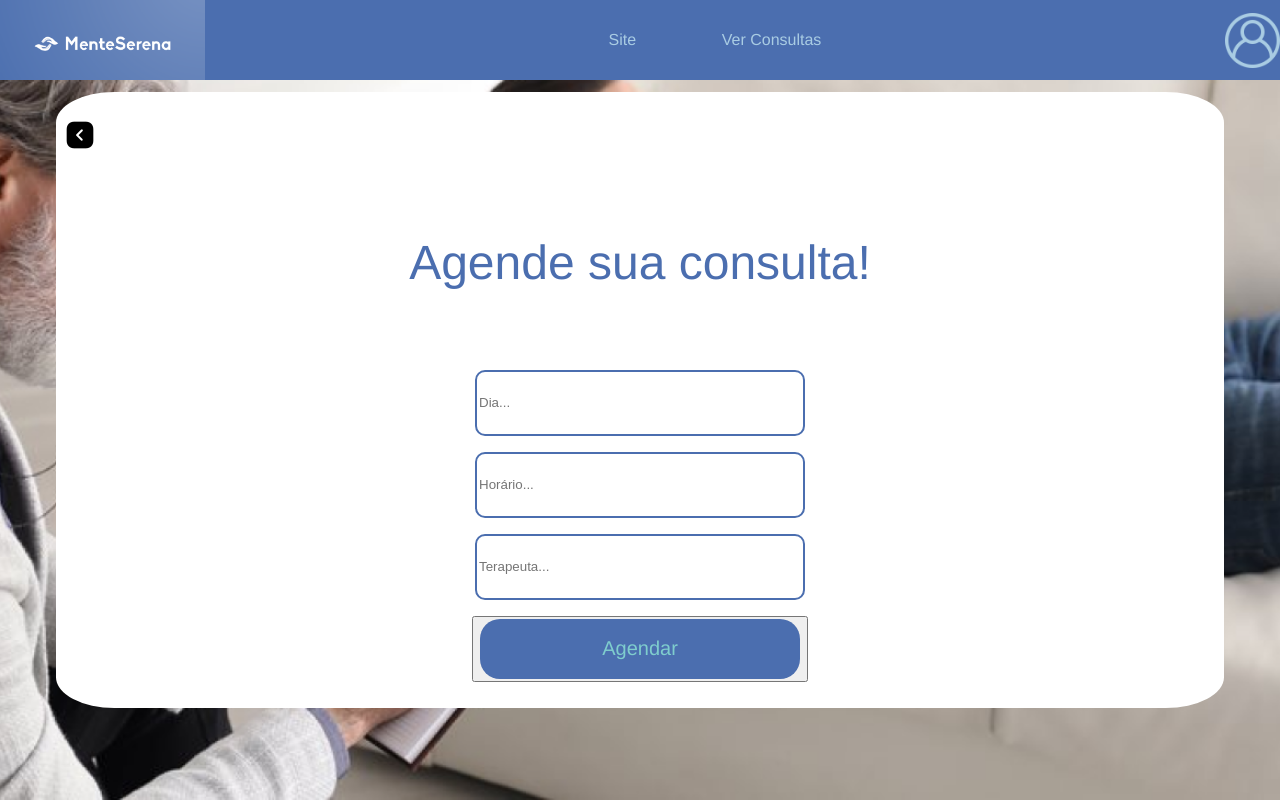
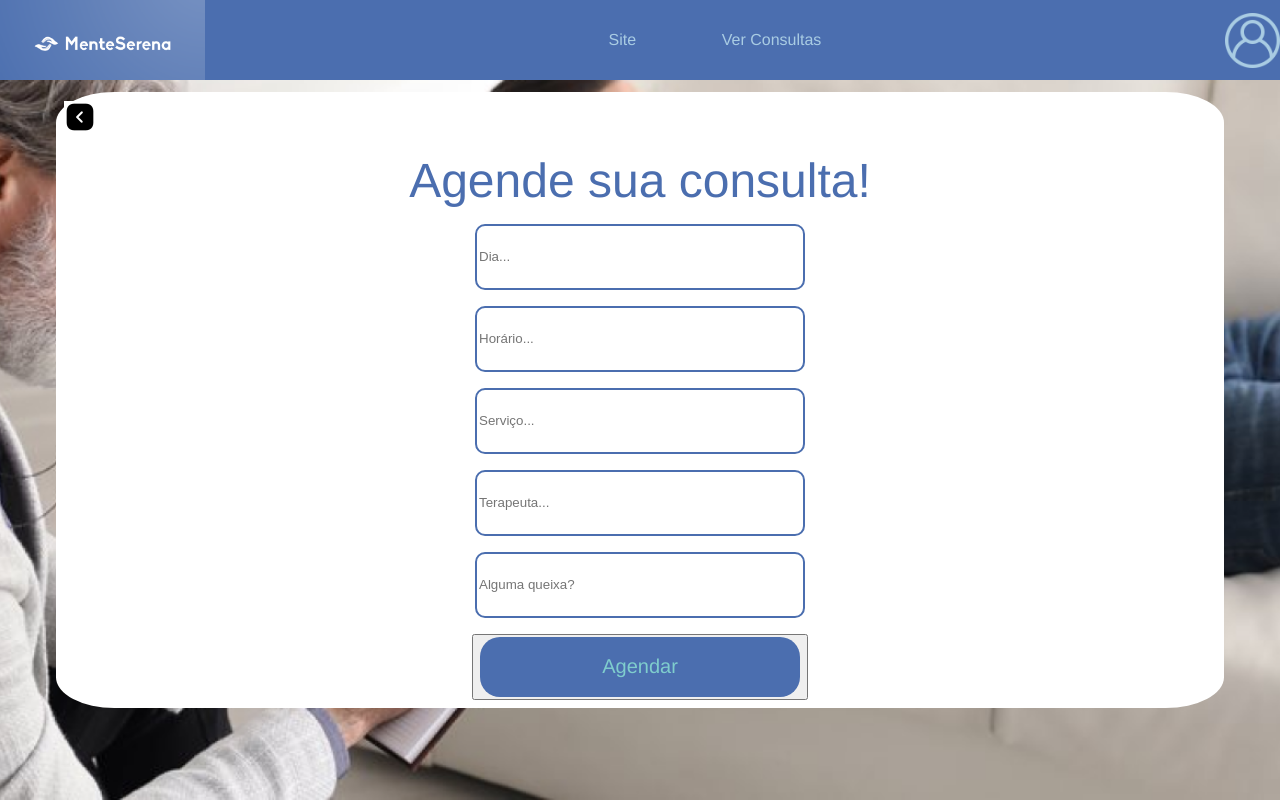
Before and after one commit to tomasmiele/case_1_capacitacaoIJR24, a React (Create React App) app in the folder frontend/case1/: page /agendar in a window 1280 px wide. Built offline with nearby package versions, Linux system fonts and the light colour scheme.

Commit message:
correcao do formulario de agendamento

```diff
--- a/frontend/case1/src/Paginas/Agendar/agendar.css
+++ b/frontend/case1/src/Paginas/Agendar/agendar.css
@@ -72,7 +72,7 @@
     align-items: center;
     justify-content: center;
     background-color: white;
-    gap: 5rem;
+    gap: 1rem;
     padding: 0.5rem;
     height: 75%;
     width: 90%;
--- a/frontend/case1/src/Paginas/Agendar/agendar.js
+++ b/frontend/case1/src/Paginas/Agendar/agendar.js
@@ -10,13 +10,17 @@ export const Agendar = () => {
 
     const [dia, setDia] = useState("");
     const [horario, setHorario] = useState("");
+    const [servico, setServico] = useState("");
     const [terapeuta, setTerapeuta] = useState("");
+    const [extra, setExtra] = useState("");
 
-    const agendarTerapia = (dia, horario, terapeuta) => {
+    const agendarTerapia = (dia, horario, servico, terapeuta, extra) => {
         const data = {
             "dia": dia,
             "horario": horario,
+            "servico": servico,
             "terapeuta": terapeuta,
+            "extra": extra,
         };
     };
 
@@ -39,7 +43,9 @@ export const Agendar = () => {
                     <FormularioAgendar
                             dia={dia} setDia={setDia}
                             horario={horario} setHorario={setHorario}
+                            servico={servico} setServico={setServico}
                             terapeuta={terapeuta} setTerapeuta={setTerapeuta}
+                            extra={extra} setExtra={setExtra}
                             onSubmit={agendarTerapia}
                         />
                 </div>
--- a/frontend/case1/src/componentes/formularioAgendar/formularioAgendar.js
+++ b/frontend/case1/src/componentes/formularioAgendar/formularioAgendar.js
@@ -3,11 +3,11 @@ import "./formularioAgendar.css";
 import  { Botao }  from "../botao/botao";
 import { Link } from "react-router-dom";
 
-export function FormularioAgendar({dia, setDia, horario, setHorario, terapeuta, setTerapeuta, onSubmit }){
+export function FormularioAgendar({dia, setDia, horario, setHorario, servico, setServico, terapeuta, setTerapeuta, extra, setExtra, onSubmit}){
 
     const handleSubmit = (event) => {
         event.preventDefault();
-        onSubmit(dia, horario, terapeuta);
+        onSubmit(dia, horario, servico, terapeuta, extra);
     };
 
     return(
@@ -30,11 +30,27 @@ export function FormularioAgendar({dia, setDia, horario, setHorario, terapeuta,
             />
             <input
                 className="caixa-de-texto"
+                placeholder="Serviço..."
+                type="text"
+                name="servico"
+                onChange={ (event)=>{setServico(event.target.value)} }
+                value={servico}
+            />
+            <input
+                className="caixa-de-texto"
                 placeholder="Terapeuta..."
                 type="text"
                 name="terapeuta"
                 onChange={ (event)=>{setTerapeuta(event.target.value)} }
                 value={terapeuta}
+            />
+            <input
+                className="caixa-de-texto"
+                placeholder="Alguma queixa?"
+                type="text"
+                name="extra"
+                onChange={ (event)=>{setExtra(event.target.value)} }
+                value={extra}
             />
             <Link to="/consultas"><button type="submit"><Botao text="Agendar" /></button></Link>
         </form>
```
